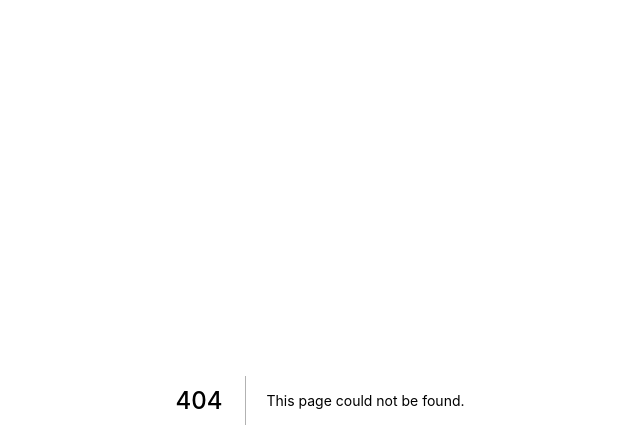
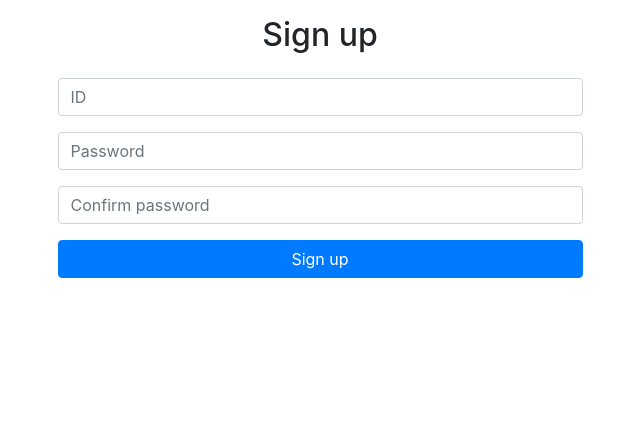
Before and after one commit to akitxxx/taskerjs, a Next.js app: page /sign-up in a window 1280 px wide. Before the commit this address had no page. Shown: the top 448 px of the page, without its empty margins (320-960 px from the left). Built offline with nearby package versions, Linux system fonts and the light colour scheme.

Commit message:
add sign up page

```diff
--- /dev/null
+++ b/pages/sign-up/index.jsx
@@ -0,0 +1,58 @@
+import React, { useState } from 'react'
+import {Container, Row, Col, Form, Button} from 'react-bootstrap'
+import axios from 'axios'
+
+const SignUpPage = (props) => {
+  const [params, setParams] = useState({})
+
+  const handleChange = e => {
+    setParam({ ...params, [e.target.name]: e.target.value })
+  }
+
+  const handleKeyPress = e => {
+    const ENTER = 13
+    if (e.keyCode === ENTER) {
+      submit()
+    }
+  };
+
+  const submit = async () => {
+    const uri = '/api/sign-up'
+    try {
+      const res = await axios.post(uri, params)
+      alert(res)
+    } catch {
+      alert('error')
+    }
+  }
+
+  return (
+    <Container className='sign-up'>
+      <Row>
+        <Col className='text-center my-3'>
+          <h2>Sign up</h2>
+        </Col>
+      </Row>
+      <Row>
+        <Col>
+          <Form className='col-md-6 offset-md-3 col-sm-8 offset-sm-2 col-xs-8 offset-xs-2'>
+            <Form.Group>
+              <Form.Control onChange={handleChange} onKeyDown={handleKeyPress} type='text' name='id' placeholder='ID' />
+            </Form.Group>
+            <Form.Group>
+              <Form.Control onChange={handleChange} onKeyDown={handleKeyPress} type='password' name='password' placeholder='Password' />
+            </Form.Group>
+            <Form.Group>
+              <Form.Control onChange={handleChange} onKeyDown={handleKeyPress} type='password' name='confirmPassword' placeholder='Confirm password' />
+            </Form.Group>
+            <div className='text-center'>
+              <Button onClick={submit} className='w-100'>Sign up</Button>
+            </div>
+          </Form>
+        </Col>
+      </Row>
+    </Container>
+  )
+}
+
+export default SignUpPage
```
Also changed, not shown: 1 other file (tests, documents, lock files or other folders).
